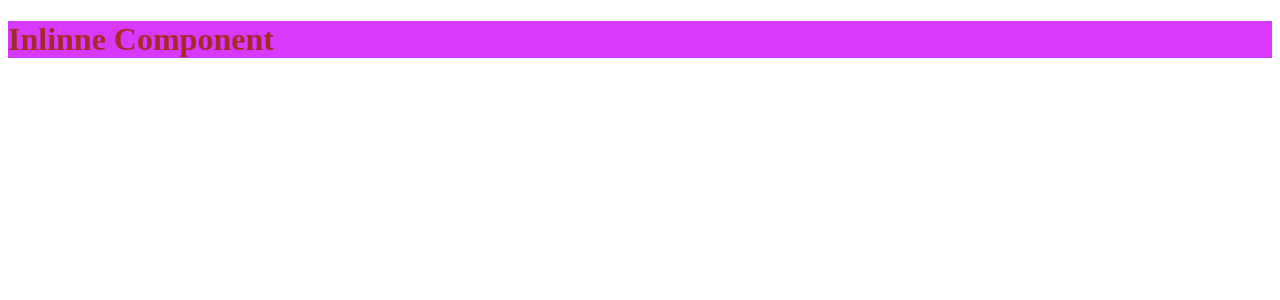
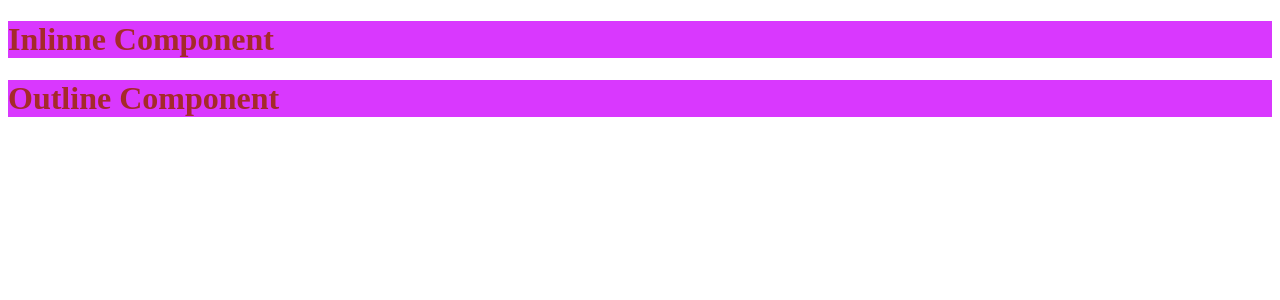
Before and after one commit to keshavnagar/to-do-app, a React (Vite) app: page / in a window 1280 px wide. Shown: the top 300 px of the page. Built offline with nearby package versions, Linux system fonts and the light colour scheme.

Commit message:
the first step where i created 2 files and use the same class with same style name header in style.css

```diff
--- a/src/App.jsx
+++ b/src/App.jsx
@@ -1,10 +1,12 @@
 import Todo from "./components/Todo";
 import InlineComponent from "./components/InlineComponent";
+import OutlineComponent from "./components/OutlineComponent";
 const App = () => {
   return (
     <>
       {/* <Todo></Todo> */}
       <InlineComponent></InlineComponent>
+      <OutlineComponent></OutlineComponent>
     </>
   );
 };
--- /dev/null
+++ b/src/components/OutlineComponent.jsx
@@ -0,0 +1,9 @@
+import "../css/style.css";
+const OutlineComponent = () => {
+  return (
+    <>
+      <h1 className="header">Outline Component</h1>
+    </>
+  );
+};
+export default OutlineComponent;
```
Also changed, not shown: 1 other file (tests, documents, lock files or other folders).
